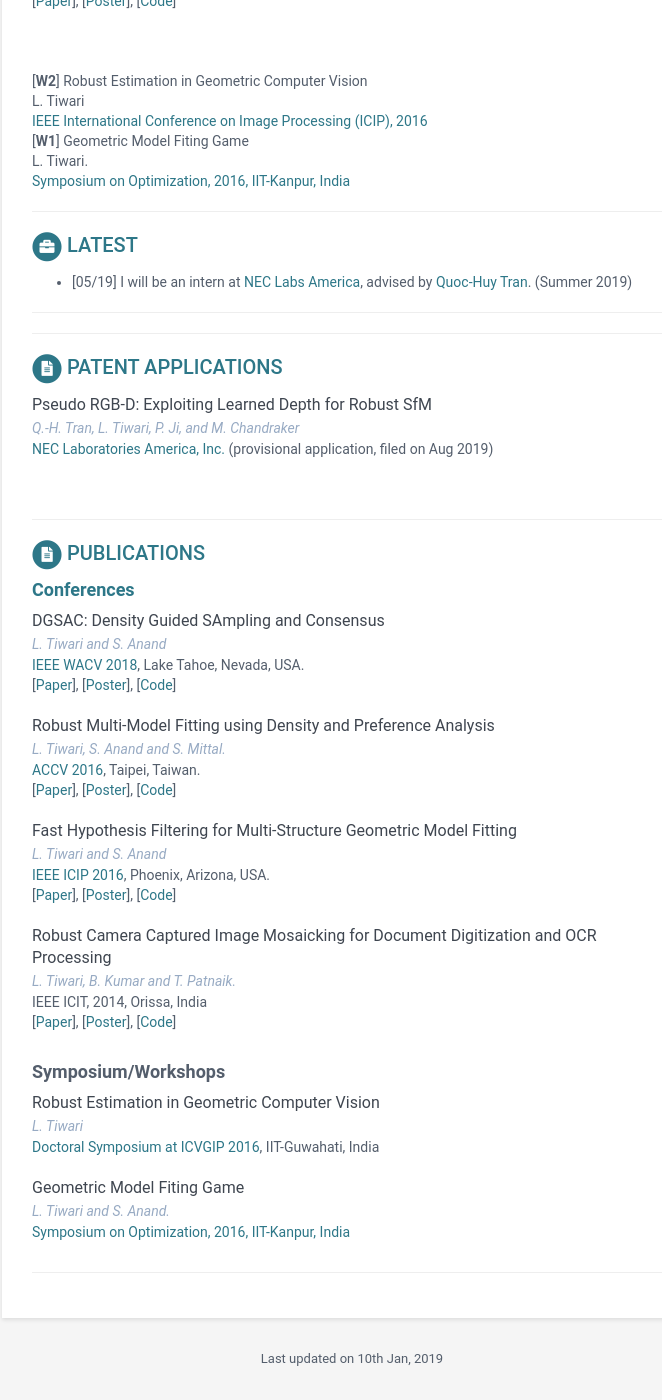
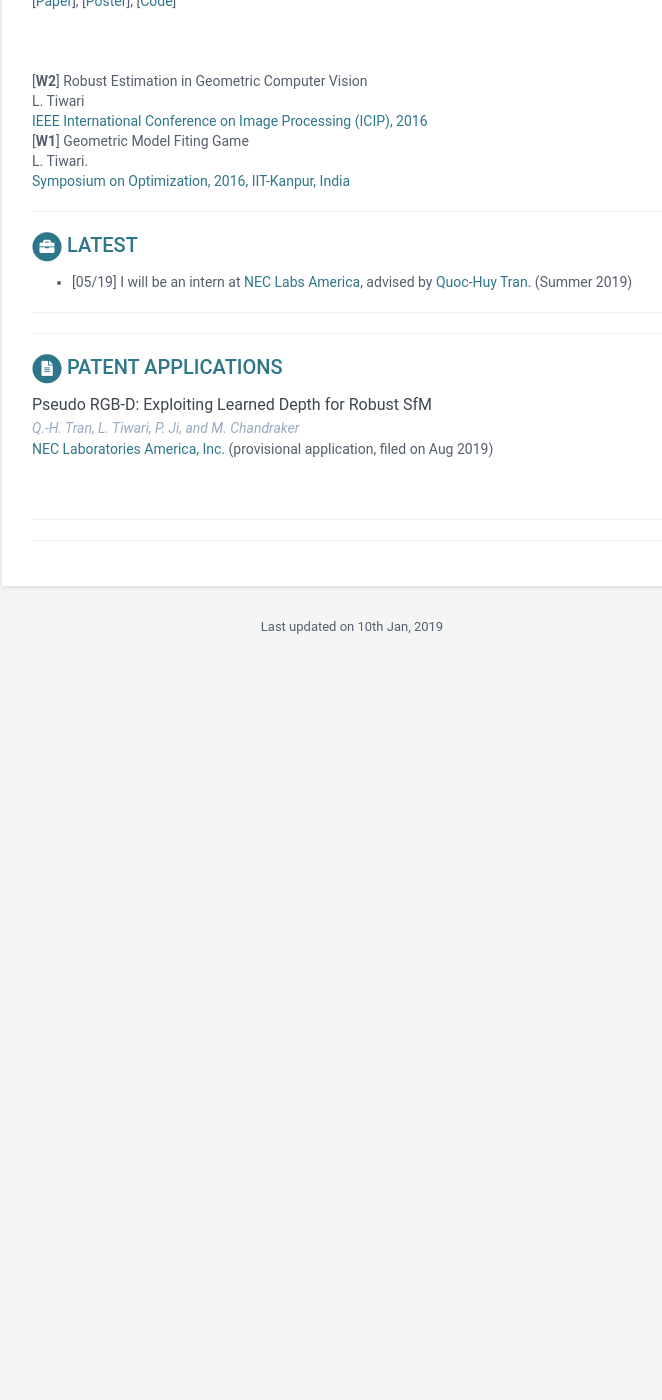
Before and after one commit to lokender/lokender.github.io, a Jekyll site: the page built from index.html, in a window 1280 px wide and 1400 px high, scrolled down 1161 px. Shown: the whole window, without its empty margins (288-950 px from the left). Built offline with Jekyll 4.4.1, drawn with Linux system fonts in a browser that asks for light colours; after the commit the page ends 1829 px from its top, so only the background shows below that.

Commit message:
Update aboutme.html
u

```diff
--- a/_includes/aboutme.html
+++ b/_includes/aboutme.html
@@ -87,51 +87,8 @@ L. Tiwari. </br>
     <div class="publication-conference"><a href="http://www.nec-labs.com/">NEC Laboratories America, Inc.</a> (provisional application, filed on Aug 2019) </div>
     </br></br>
 <hr>
-  <h2 class="section-title">
-    <span class="fa-stack fa-xs">
-      <i class="fas fa-circle fa-stack-2x"></i>
-      <i class="fas fa-file-alt fa-stack-1x fa-inverse"></i>
-    </span>
-    Publications
-  </h2>
 
 
-<h4 id="recent-research"><a href=""><strong>Conferences</strong></a></h4>
-  <div class="item">
-    <div class="publication-title">DGSAC: Density Guided SAmpling and Consensus</div>
-    <div class="publication-authors">L. Tiwari and S. Anand</div>
-    <div class="publication-conference"><a href="http://wacv18.uccs.us/">IEEE WACV 2018</a>, Lake Tahoe, Nevada, USA.</div>
-    [<a href="">Paper</a>], [<a href="">Poster</a>], [<a href="">Code</a>] </br></br>
 
-
-    <div class="publication-title">Robust Multi-Model Fitting using Density and Preference Analysis</div>
-    <div class="publication-authors">L. Tiwari, S. Anand and S. Mittal.</div>
-    <div class="publication-conference"><a href="http://www.accv2016.org/">ACCV 2016</a>, Taipei, Taiwan.</div>
-    [<a href="https://doi.org/10.1007/978-3-319-54190-7_19">Paper</a>], [<a href="dpa_poster.pdf">Poster</a>], [<a href="">Code</a>] </br></br>
-
-    <div class="publication-title">Fast Hypothesis Filtering for Multi-Structure Geometric Model Fitting</div>
-    <div class="publication-authors">L. Tiwari and S. Anand</div>
-    <div class="publication-conference"><a href="http://www.2016.ieeeicip.org/ICIP%202016/www2.securecms.com/ICIP2016/default.html">IEEE ICIP 2016</a>, Phoenix, Arizona, USA.</div>
-  [<a href="https://doi.org/10.1109/ICIP.2016.7533056">Paper</a>], [<a href="fhf_poster.pdf">Poster</a>], [<a href="">Code</a>]
-
- </br></br>
-
-    <div class="publication-title">Robust Camera Captured Image Mosaicking for Document Digitization and OCR Processing</div>
-    <div class="publication-authors">L. Tiwari, B. Kumar and T. Patnaik.</div>
-    <div class="publication-conference">IEEE ICIT, 2014, Orissa, India</div>
- [<a href="">Paper</a>], [<a href="">Poster</a>], [<a href="">Code</a>]
-
-
-  </div><!--//item-->
-
-<h4 id="recent-research">Symposium/Workshops</h4>
-  <div class="item">
-    <div class="publication-title">Robust Estimation in Geometric Computer Vision</div>
-    <div class="publication-authors">L. Tiwari</div>
-    <div class="publication-conference"><a href="http://www.iitg.ac.in/icvgip2016/BestPaperAwards.php">Doctoral Symposium at ICVGIP 2016</a>, IIT-Guwahati, India</div> </br>
-   <div class="publication-title">Geometric Model Fiting Game</div>
-    <div class="publication-authors">L. Tiwari and S. Anand.</div>
-    <div class="publication-conference"><a href="http://www.iitg.ac.in/icvgip2016/BestPaperAwards.php">Symposium on Optimization, 2016, IIT-Kanpur, India</a></div>
-</div><!--//item-->
 <hr>
 </section><!--//section-->
```
